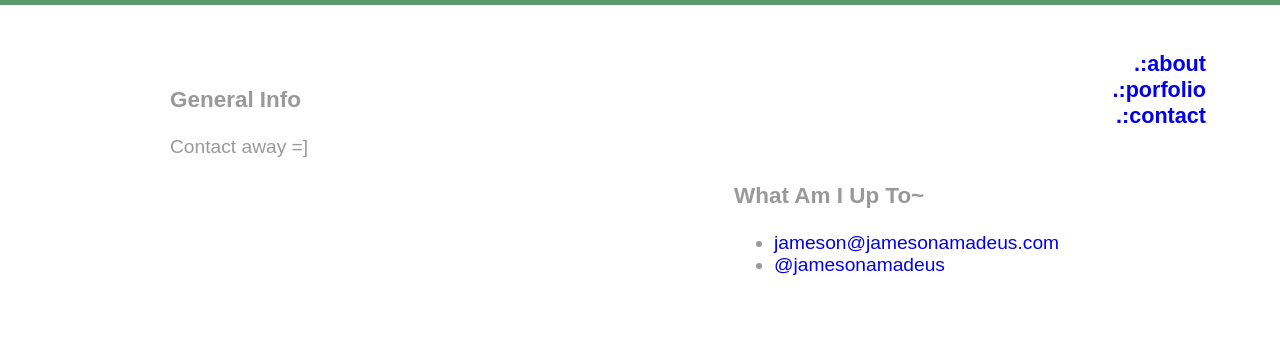
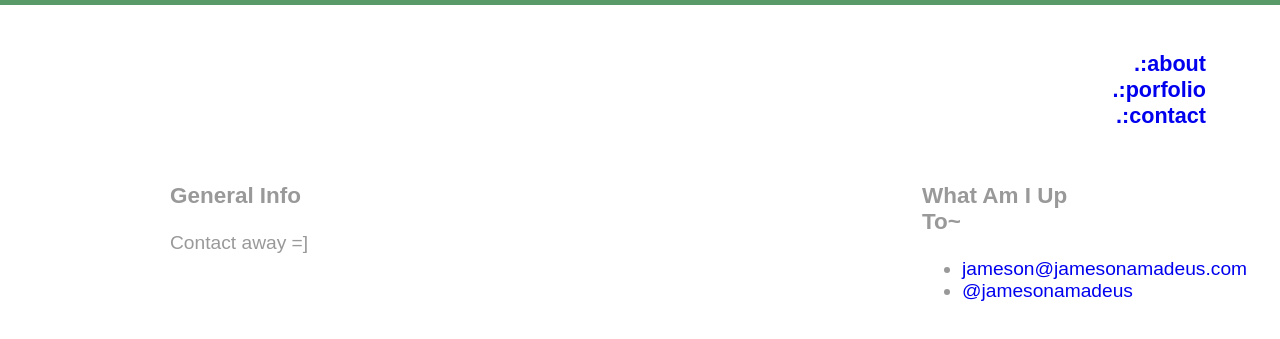
Before and after one commit to jamesonamadeus/sandbox, a plain HTML site: page contact.html in a window 1280 px wide. Shown: the part 129-468 px from the top of the page. Drawn offline with Linux system fonts and the light colour scheme; a web font is replaced by a local one.

Commit message:
Mobile Responsive

```diff
--- a/css/responsive.css
+++ b/css/responsive.css
@@ -5,18 +5,18 @@ TWO COLUMN LAYOUT
 ********************************************/
 
   #primary {
-    width: 50%;
+    width: 70%;
     float: left;
   }
 
   #secondary {
-    width: 40%;
+    width: 20%;
     float: right;
   }
 
 
 /********************************************
-PAGE: INEDX
+PAGE: INDEX
 ********************************************/
   .profile-photo {
      float: left;
```
